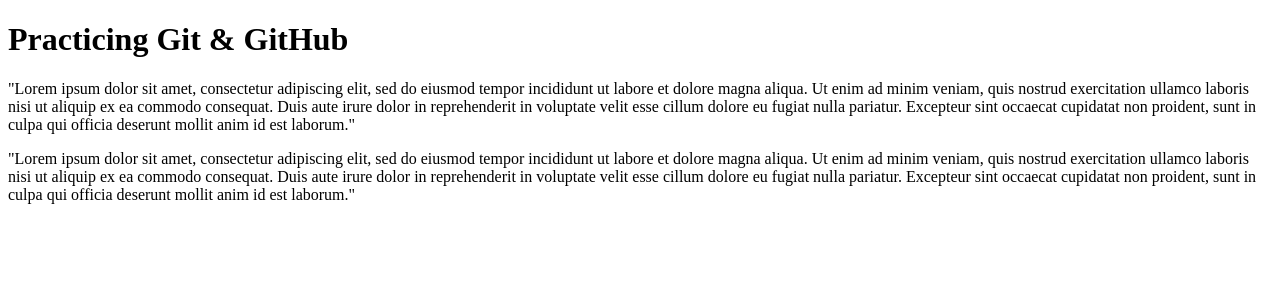
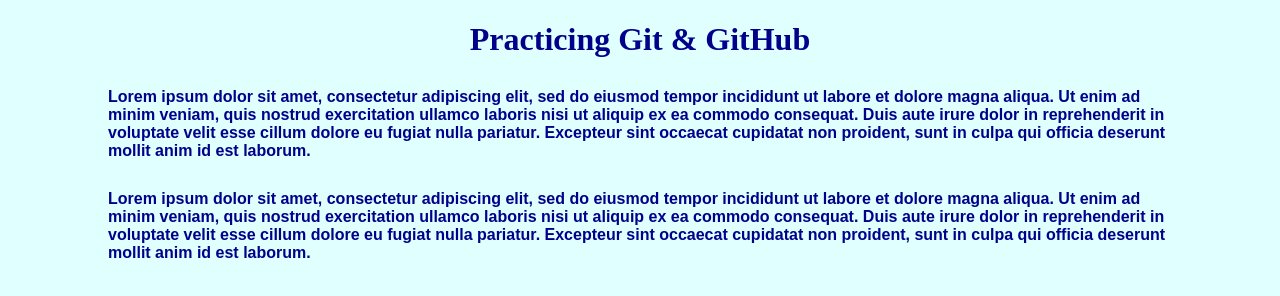
Before and after one commit to mhussein-gh/test, a plain HTML site: page index.html in a window 1280 px wide. Drawn offline with Linux system fonts and the light colour scheme.

Commit message:
previous commit

```diff
--- a/index.html
+++ b/index.html
@@ -4,12 +4,13 @@
     <meta charset="UTF-8">
     <meta http-equiv="X-UA-Compatible" content="IE=edge">
     <meta name="viewport" content="width=device-width, initial-scale=1.0">
+    <link rel="stylesheet" href="style.css">
     <title>Practicing Git</title>
 </head>
 <body>
     <h1>Practicing Git & GitHub</h1>
-    <p>"Lorem ipsum dolor sit amet, consectetur adipiscing elit, sed do eiusmod tempor incididunt ut labore et dolore magna aliqua. Ut enim ad minim veniam, quis nostrud exercitation ullamco laboris nisi ut aliquip ex ea commodo consequat. Duis aute irure dolor in reprehenderit in voluptate velit esse cillum dolore eu fugiat nulla pariatur. Excepteur sint occaecat cupidatat non proident, sunt in culpa qui officia deserunt mollit anim id est laborum."</p>
+    <p>Lorem ipsum dolor sit amet, consectetur adipiscing elit, sed do eiusmod tempor incididunt ut labore et dolore magna aliqua. Ut enim ad minim veniam, quis nostrud exercitation ullamco laboris nisi ut aliquip ex ea commodo consequat. Duis aute irure dolor in reprehenderit in voluptate velit esse cillum dolore eu fugiat nulla pariatur. Excepteur sint occaecat cupidatat non proident, sunt in culpa qui officia deserunt mollit anim id est laborum.</p>
 
-    <p>"Lorem ipsum dolor sit amet, consectetur adipiscing elit, sed do eiusmod tempor incididunt ut labore et dolore magna aliqua. Ut enim ad minim veniam, quis nostrud exercitation ullamco laboris nisi ut aliquip ex ea commodo consequat. Duis aute irure dolor in reprehenderit in voluptate velit esse cillum dolore eu fugiat nulla pariatur. Excepteur sint occaecat cupidatat non proident, sunt in culpa qui officia deserunt mollit anim id est laborum."</p>
+    <p>Lorem ipsum dolor sit amet, consectetur adipiscing elit, sed do eiusmod tempor incididunt ut labore et dolore magna aliqua. Ut enim ad minim veniam, quis nostrud exercitation ullamco laboris nisi ut aliquip ex ea commodo consequat. Duis aute irure dolor in reprehenderit in voluptate velit esse cillum dolore eu fugiat nulla pariatur. Excepteur sint occaecat cupidatat non proident, sunt in culpa qui officia deserunt mollit anim id est laborum.</p>
 </body>
 </html>
--- /dev/null
+++ b/style.css
@@ -0,0 +1,15 @@
+*{
+    background-color: lightcyan;
+}
+
+h1{
+    text-align: center;
+    color: darkblue;
+}
+
+p{
+    margin: 30px 100px;
+    color: darkblue;
+    font-family: Arial, Helvetica, sans-serif;
+    font-weight: bold;
+}
```
